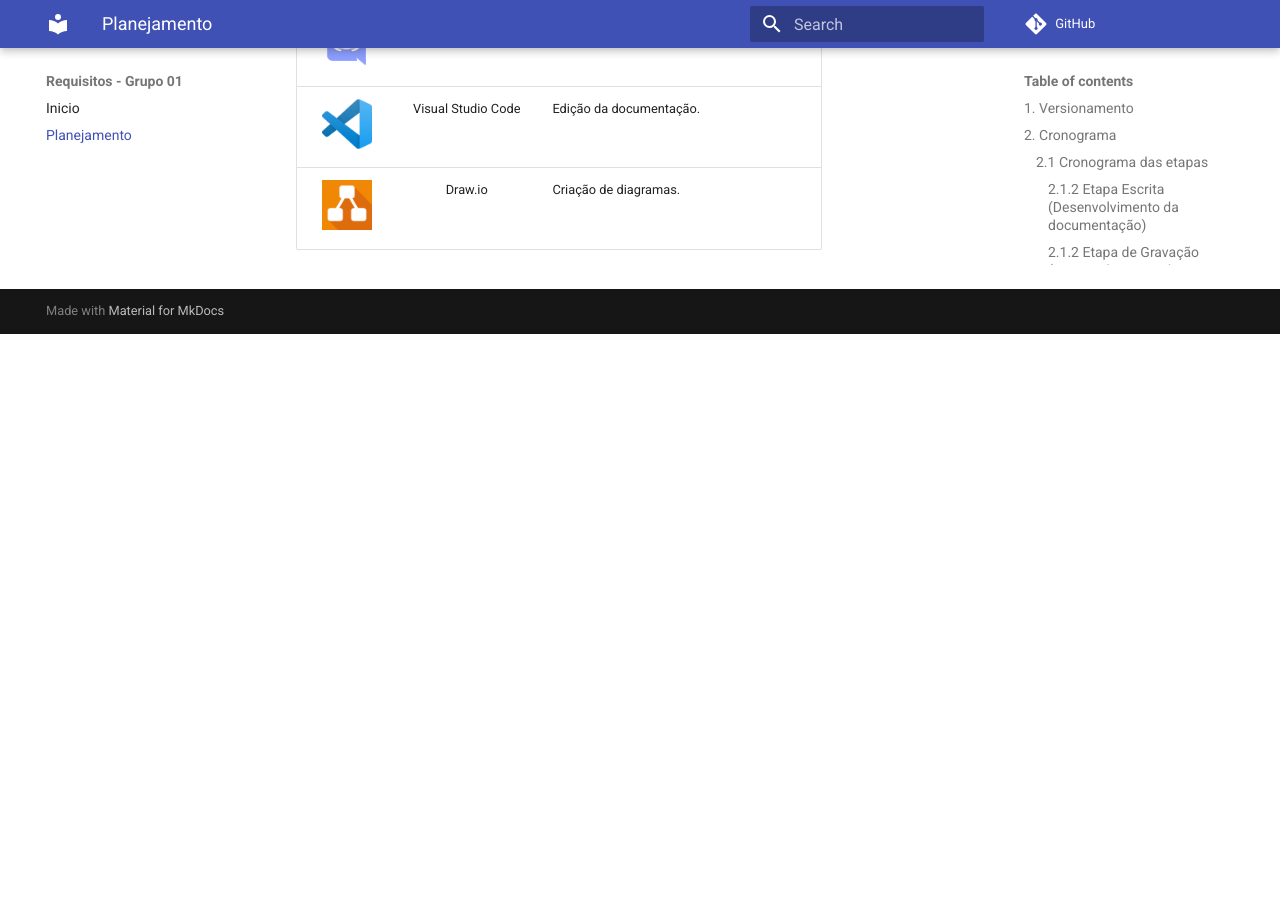
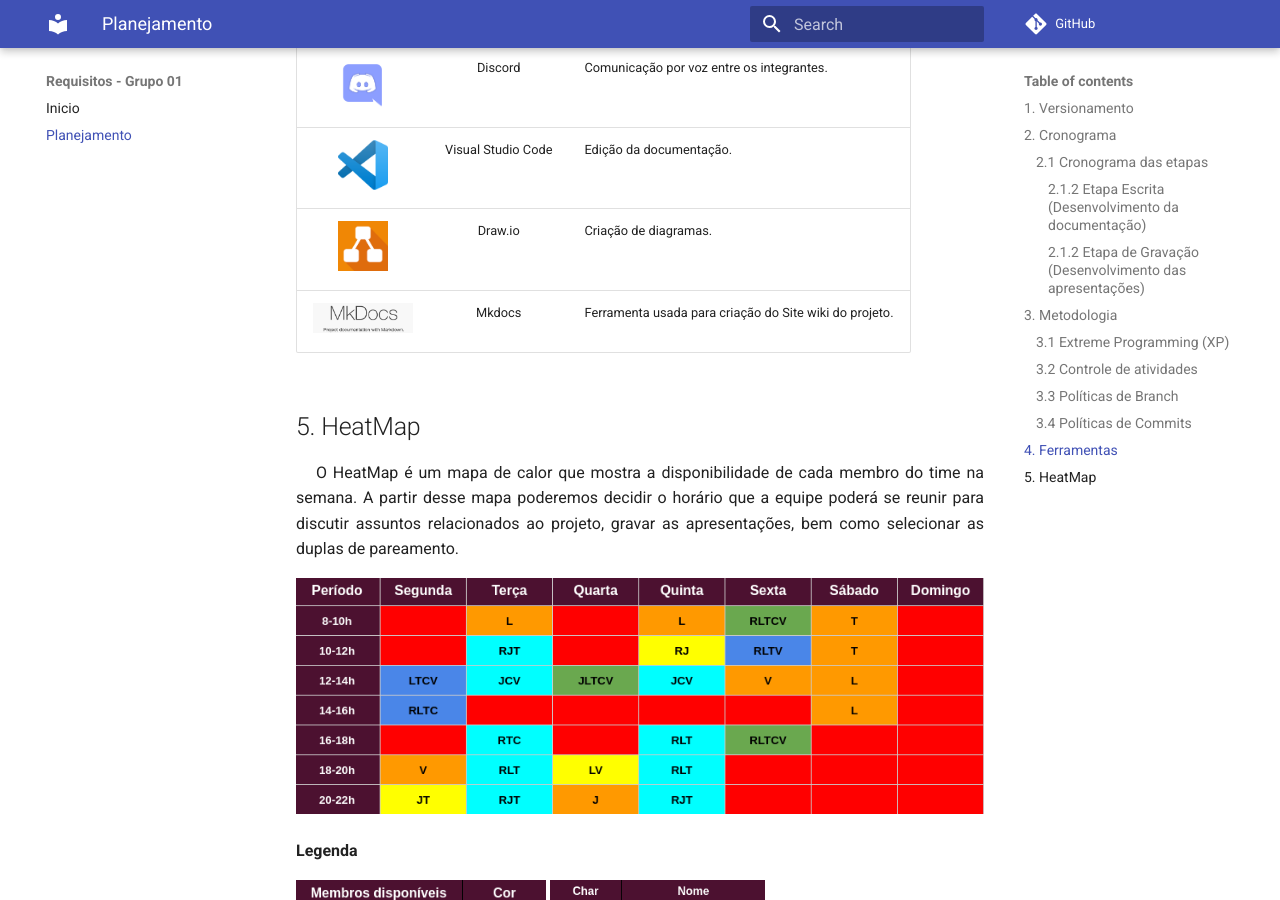
Before and after one commit to Requisitos-de-Software/2021.1-Ingresso.com, an MkDocs documentation site: the page built from docs/planejamento/index.md, in a window 1280 px wide and 900 px high, scrolled down 3464 px. Built offline with MkDocs 1.6.1 and Material for MkDocs 9.7.7, drawn with Linux system fonts in a browser that asks for light colours; comment, search, counter and statistics services are not loaded; before the commit the page ends 3798 px from its top, so only the background shows below that; some of the changed text lies outside the part shown.

Commit message:
#4 Adicionando o heatMap (mapa de disponibilidade)

```diff
--- a/docs/planejamento/index.md
+++ b/docs/planejamento/index.md
@@ -3,9 +3,10 @@
 
 |Versão|Data|Descrição|Autor(es)|
 |------|----|---------|---------|
-|1.0|27/07|<center>Adição do cronograma de etapas</center>|<center>Rafael e Thiago</center>|
-|1.1|27/07|<center>Adição das ferramentas</center>|<center>Rafael e Thiago</center>|
-|1.2|29/07|<center>Adição das Metodologias</center>|<center>Carlos Eduardo e Vitor Lamego</center>|
+|1.0|27/07|<center>Adição do cronograma de etapas e ferramentas</center>|<center>Rafael e Thiago</center>|
+|1.1|29/07|<center>Adição das Metodologias</center>|<center>Carlos Eduardo e Vitor Lamego</center>|
+|1.2|31/07|<center>Adição do HeatMap</center>|<center>Rafael</center>|
+
 
 ## 2. Cronograma
 
@@ -90,3 +91,19 @@ Co-authored-by: Fábio Silva <fabiosilva@gmail.com>
 | <img src="../assets/planejamento/logos/discord.png" width="50px" /> | Discord | Comunicação por voz entre os integrantes. |
 | <img src="../assets/planejamento/logos/vscode.png" width="50px" /> | Visual Studio Code | Edição da documentação. |
 | <img src="../assets/planejamento/logos/drawio.png" width="50px" /> | Draw.io | Criação de diagramas. |
+| <img src="../assets/planejamento/logos/mkdocs.png" width="100px" /> | Mkdocs | Ferramenta usada para criação do Site wiki do projeto. |
+
+
+
+
+
+## 5. HeatMap
+<p style="text-align: justify; text-indent: 20px">O HeatMap é um mapa de calor que mostra a disponibilidade de cada membro do time na semana. A partir desse mapa poderemos decidir o horário que a equipe poderá se reunir para discutir assuntos relacionados ao projeto, gravar as apresentações, bem como selecionar as duplas de pareamento. </p>
+
+<img src="../assets/planejamento/logos/heatMap.png" width="1000px" />
+
+
+<b>Legenda<b>
+
+<img src="../assets/planejamento/logos/legendaCor.png" width="250px" />
+<img src="../assets/planejamento/logos/legendaChar.png" width="215px" />
```
Also changed, not shown: docs/assets/planejamento/logos/heatMap.png (added), docs/assets/planejamento/logos/legendaChar.png (added), docs/assets/planejamento/logos/legendaCor.png (added), docs/assets/planejamento/logos/mkdocs.png (added).
